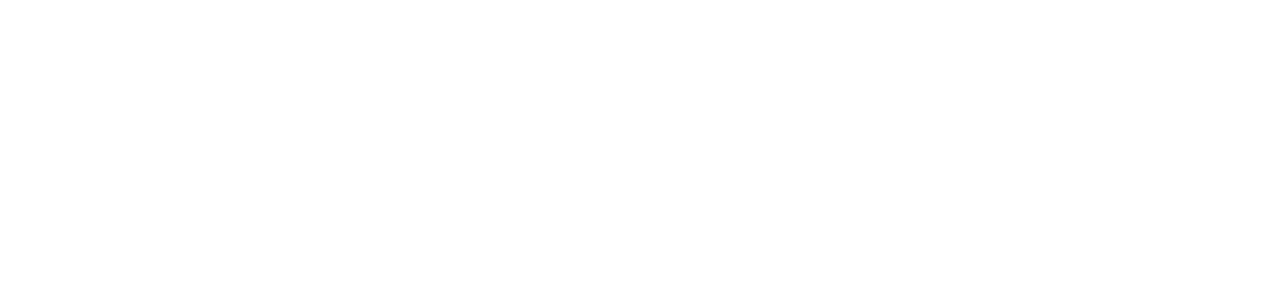
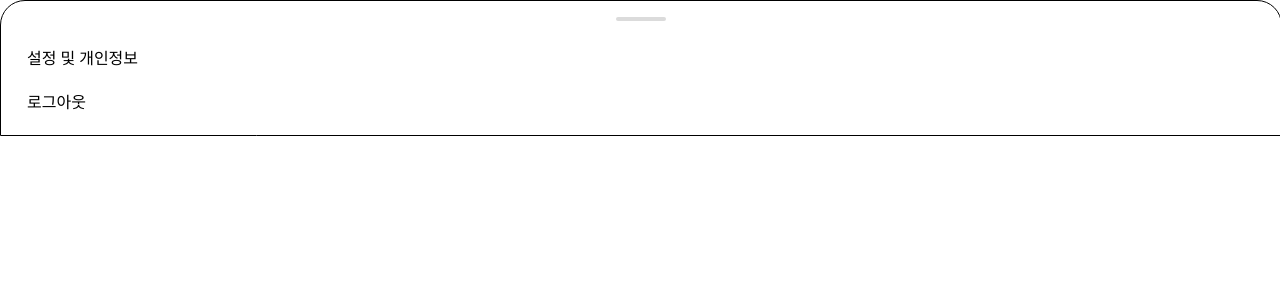
Before and after one commit to Likelion-Project-3/yeondu-market, a React (Create React App) app: page / in a window 1280 px wide. Shown: the top 300 px of the page. Built offline with nearby package versions, Linux system fonts and the light colour scheme.

Commit message:
#3 - Feat:프로필 modal 컴포넌트 개발

```diff
--- a/src/App.jsx
+++ b/src/App.jsx
@@ -1,5 +1,16 @@
+import { BrowserRouter, Route } from "react-router-dom";
+import Logout from "./components/modal/Logout";
+import ProfileModal from "./components/modal/ProfileModal";
+import "./reset.css";
 function App() {
-  return <div className="App"></div>;
+    return (
+        <div className="App">
+            <BrowserRouter>
+                <Route exact path="/" component={ProfileModal} />
+                <Route exact path="/logout" component={Logout} />
+            </BrowserRouter>
+        </div>
+    );
 }
 
 export default App;
--- /dev/null
+++ b/src/components/modal/Logout.jsx
@@ -0,0 +1,12 @@
+import "./modalAlert.css";
+export default function Logout() {
+    return (
+        <div className="ModalAlert">
+            <span className="alertText">로그아웃하시겠어요?</span>
+            <div className="wrapAlert">
+                <button className="modalAlertBtn cancel">취소</button>
+                <button className="modalAlertBtn delete">로그아웃</button>
+            </div>
+        </div>
+    );
+}
--- /dev/null
+++ b/src/components/modal/ProfileModal.jsx
@@ -0,0 +1,16 @@
+import { Link } from "react-router-dom";
+import Logout from "./Logout";
+import "./profileModal.css";
+
+export default function ProfileModal() {
+    return (
+        <div className="ModalBtnWrap">
+            <a href="/" className="ModalBtn">
+                설정 및 개인정보
+            </a>
+            <a href="/logout" className="ModalBtn">
+                로그아웃
+            </a>
+        </div>
+    );
+}
--- /dev/null
+++ b/src/components/modal/modalAlert.css
@@ -0,0 +1,34 @@
+.ModalAlert {
+    width: 252px;
+    box-sizing: border-box;
+    border: 1px solid black;
+    border-radius: 10px;
+    overflow: hidden;
+    text-align: center;
+}
+
+.ModalAlert .alertText {
+    display: inline-block;
+    font-weight: 500;
+    width: 100%;
+    padding: 22px 0;
+}
+
+.wrapAlert {
+    display: flex;
+}
+
+.wrapAlert .modalAlertBtn {
+    /* display: flex; */
+    width: 100%;
+    background-color: #fff;
+    /* display: inline-block; */
+    border: none;
+    padding: 14px 0;
+    border-top: 1px solid #dbdbdb;
+}
+
+.modalAlertBtn.delete {
+    color: #83bd75;
+    border-left: 1px solid #dbdbdb;
+}
--- /dev/null
+++ b/src/components/modal/profileModal.css
@@ -0,0 +1,31 @@
+a {
+    text-decoration: none;
+    color: black;
+}
+
+.ModalBtnWrap {
+    display: flex;
+    flex-direction: column;
+    width: 100%;
+    border: 1px solid black;
+    border-radius: 25px 25px 0 0;
+    padding: 36px 0px 10px 0px;
+    position: fixed;
+}
+
+.ModalBtnWrap::before {
+    display: inline-block;
+    content: "";
+    width: 50px;
+    height: 4px;
+    background-color: #dbdbdb;
+    border-radius: 5px;
+    position: absolute;
+    left: 50%;
+    top: 16px;
+    transform: translateX(-50%);
+}
+
+.ModalBtn {
+    padding: 14px 26px;
+}
```
Also changed, not shown: public/index.html (indentation only), src/reset.css (indentation only).
